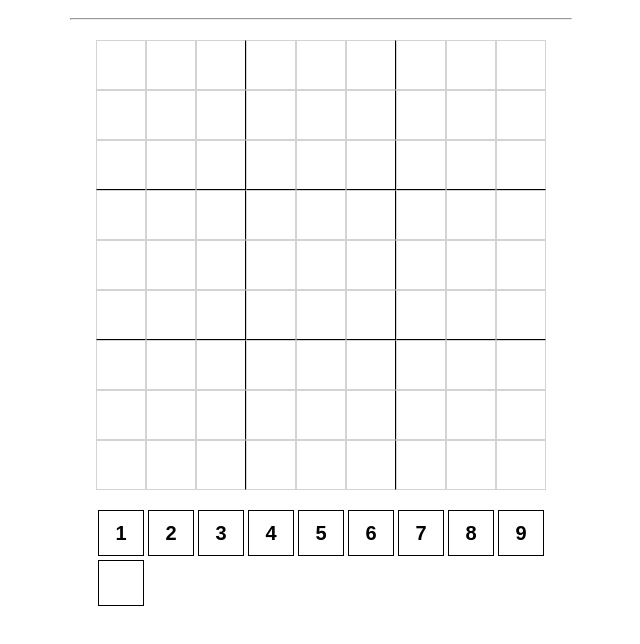
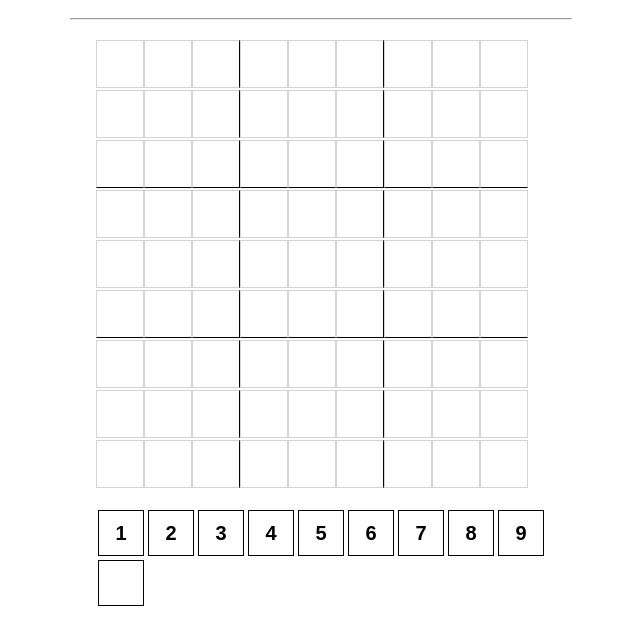
Before and after one commit to Faver91/Faver91.github.io, a plain HTML site: page index.html in a window 1280 px wide. Shown: the part 60-704 px from the top of the page, without its empty margins (319-959 px from the left). Drawn offline with Linux system fonts and the light colour scheme.

Commit message:
Update sudoku.css

```diff
--- a/sudoku.css
+++ b/sudoku.css
@@ -26,8 +26,8 @@ flex-wrap: wrap;
 }
 
 .tile{
-    width: 48px;
-    height: 48px;
+    width: 46px;
+    height: 46px;
     border:  1px solid lightgray;
 
     font-size: 20px;
```
